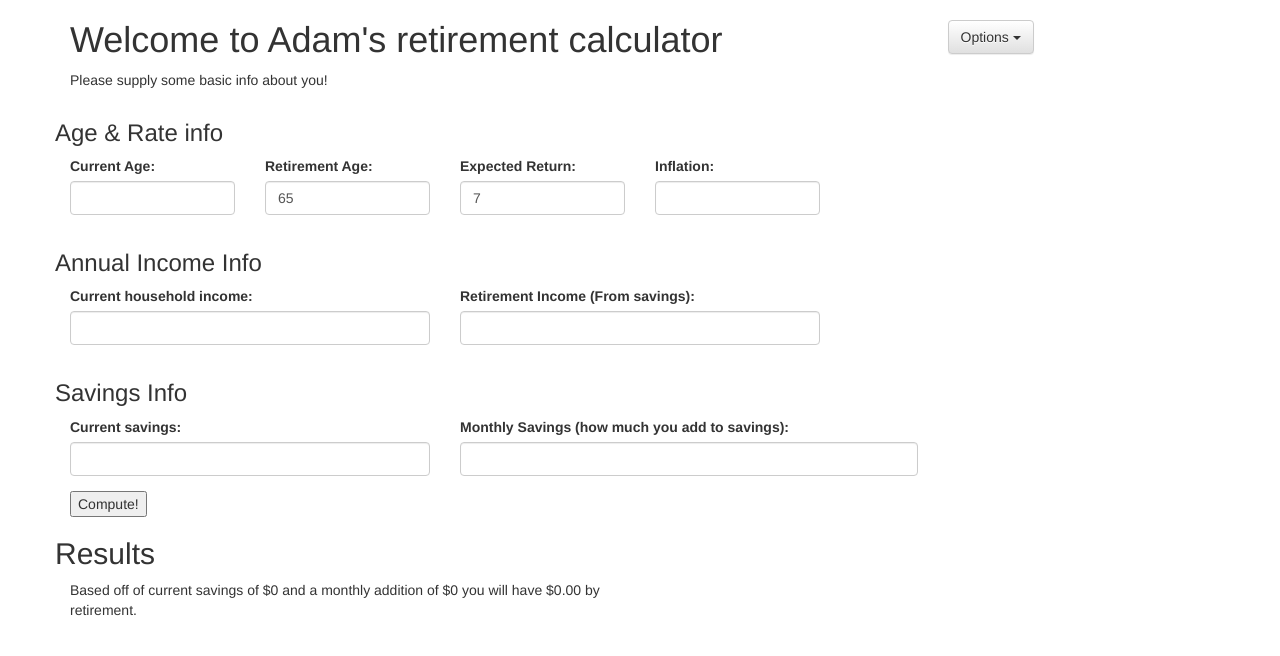
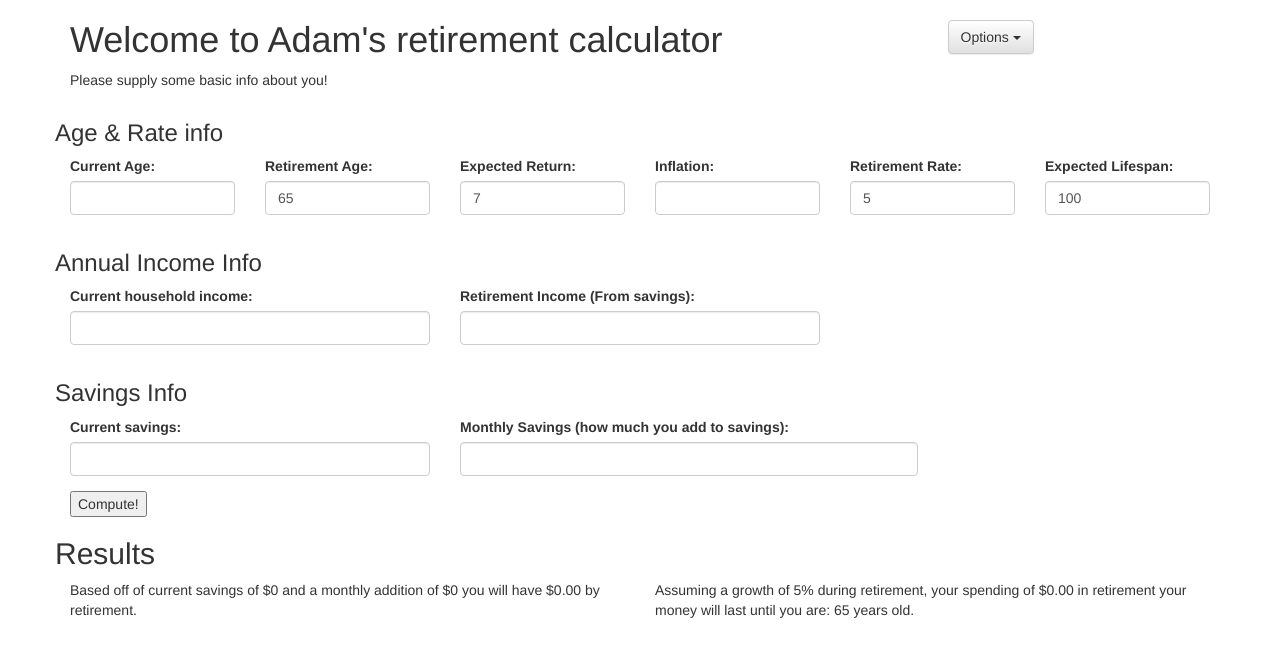
Before and after one commit to snowmac/retirement_calculator, a plain HTML site: page index.html in a window 1280 px wide. Both pictures are taken after a click on the button "Compute!". Drawn offline with Linux system fonts and the light colour scheme.

Commit message:
Added retirement accounting

```diff
--- a/app/index.js
+++ b/app/index.js
@@ -8,6 +8,8 @@ $(document).ready(function(){
     var retirement_income = getNumber($("input[name='retirement_income']").val());
     var current_savings = getNumber($("input[name='current_savings']").val());
     var monthly_savings = getNumber($("input[name='monthly_savings']").val());
+    var retirement_rate = getNumber($("input[name='retirement_rate']").val());
+    var max_age = getNumber($("input[name='lifespan']").val());
 
     var number_of_years = retirement_age - current_age;
     var annual_savings = monthly_savings * 12;
@@ -34,6 +36,41 @@ $(document).ready(function(){
     $("#savings").html(numberWithCommas(monies.toFixed(2)));
     $("#cur_savings").html(numberWithCommas(current_savings));
     $("#mon_add").html(numberWithCommas(monthly_savings));
+
+
+    var saved_for_retirement = monies;
+    var retired_years = [];
+    var year = retirement_age;
+    var expected_retirement_message = null;
+
+    while(saved_for_retirement > 1) {
+      saved_for_retirement = computeInterest(
+        (saved_for_retirement-retirement_income),
+        retirement_rate,
+        12,
+        1
+      );
+
+      year++;
+
+      retired_years.push({
+        year: year,
+        money: saved_for_retirement
+      });
+
+      if(year >= max_age) {
+        expected_retirement_message = "You will never out live your money, it will last longer then you. At "+max_age+" years old you will have: $" +  numberWithCommas(saved_for_retirement.toFixed(2));
+        break;
+      }
+    }
+
+    if(expected_retirement_message == null){
+      expected_retirement_message = year + " years old.";
+    }
+
+    $("#retirement_growth").html(retirement_rate);
+    $("#annual_retirement_spending").html(numberWithCommas(retirement_income.toFixed(2)));
+    $("#age_money_runs_out").html(expected_retirement_message);
   });
 
   var computeInterest = function(principal, rate, number_of_compounded, number_of_years){
--- a/app/options.js
+++ b/app/options.js
@@ -9,6 +9,8 @@ $(document).ready(function(){
     $("input[name='retirement_income']").val(60000);
     $("input[name='current_savings']").val(3000);
     $("input[name='monthly_savings']").val(450);
+    $("input[name='retirement_rate']").val(5);
+    $("input[name='lifespan']").val(100);
     $("#compute_button").trigger("click");
   });
 
@@ -21,6 +23,8 @@ $(document).ready(function(){
     $("input[name='retirement_income']").val(60000);
     $("input[name='current_savings']").val(1183983);
     $("input[name='monthly_savings']").val(0);
+    $("input[name='retirement_rate']").val(3);
+    $("input[name='lifespan']").val(100);
     $("#compute_button").trigger("click");
   });
 
--- a/index.html
+++ b/index.html
@@ -65,6 +65,20 @@
           </div>
         </div>
 
+        <div class="col-md-2">
+          <div class="form-group">
+            <label>Retirement Rate:</label>
+            <input type="number" class="form-control" name="retirement_rate" value="5" />
+          </div>
+        </div>
+
+        <div class="col-md-2">
+          <div class="form-group">
+            <label>Expected Lifespan:</label>
+            <input type="number" class="form-control" name="lifespan" value="100" />
+          </div>
+        </div>
+
 
       </div>
 
@@ -115,6 +129,12 @@
           <p>Based off of current savings of $<span id="cur_savings"></span> and a monthly addition of $<span id="mon_add"></span> you will have $<span id="savings"></span> by retirement.
         </div>
 
+        <div class="col-md-6">
+          <p> Assuming a growth of <span id="retirement_growth"></span>% during retirement, your spending of $<span id="annual_retirement_spending"></span> in retirement your money will last until you are: <span id="age_money_runs_out"></span>
+        </div>
+
+
+
 
       </div>
 
```
